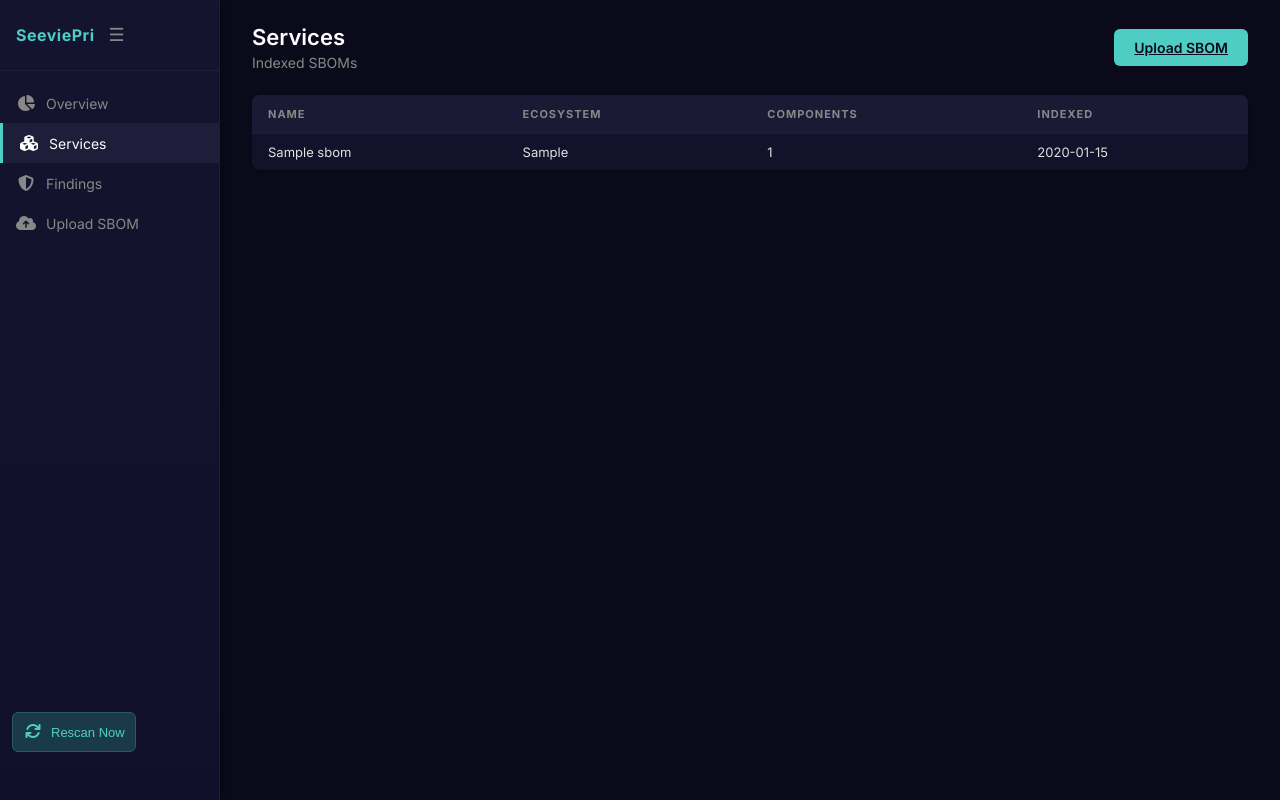
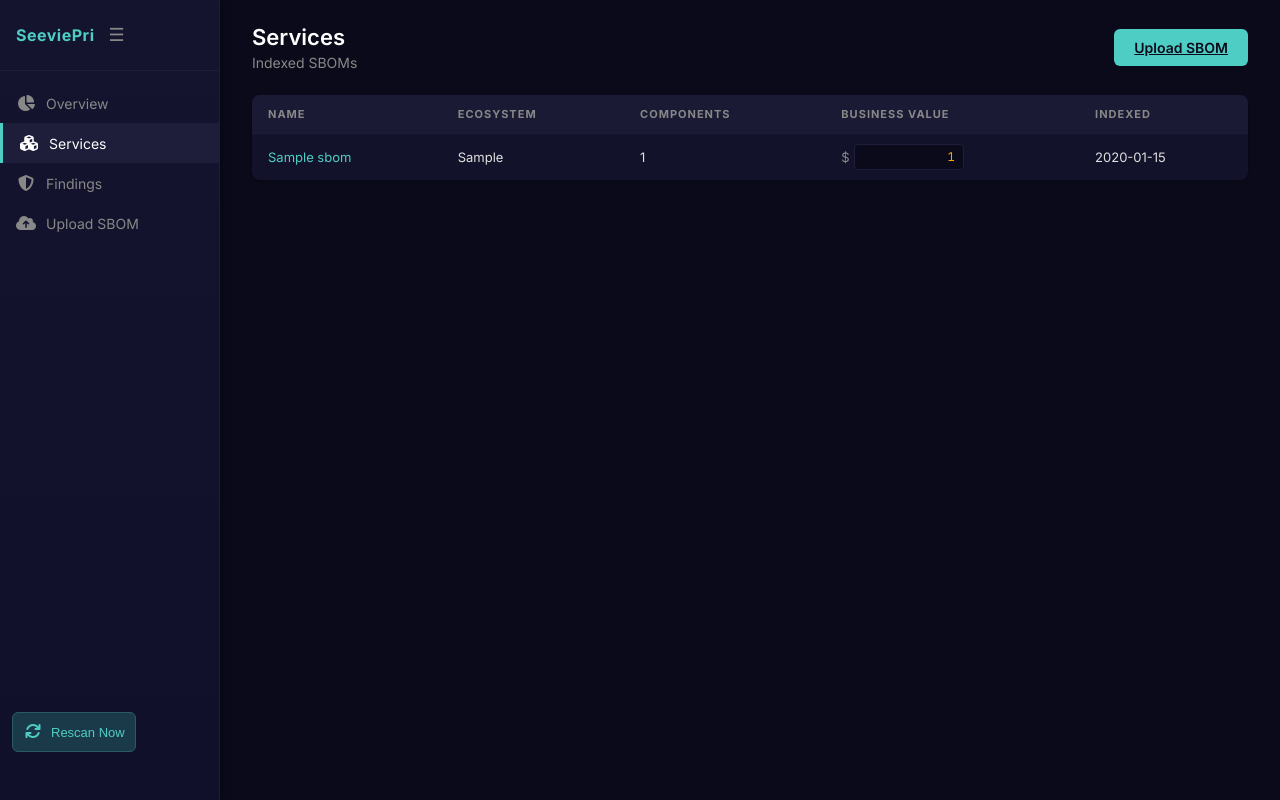
Before and after one commit to heyjerrybecker/seevie-pri, a FastAPI app: page /dashboard/services in a window 1280 px wide. Run offline with FastAPI, Linux system fonts and the light colour scheme; tables that the repository leaves empty hold one stand-in row (values such as "Sample post"); some libraries are stand-ins or nearby versions.

Commit message:
feat: editable business value per service on dashboard
Services page shows inline-editable dollar value per service.
Change the value, it saves immediately (green flash confirms).
Rescan recalculates financial exposure using the updated values.

Co-Authored-By: Claude Opus 4.6 (1M context) <noreply@anthropic.com>

```diff
--- a/src/seevie_pri/db.py
+++ b/src/seevie_pri/db.py
@@ -113,11 +113,20 @@ def store_components(conn: sqlite3.Connection, sbom_id: str,
 def list_sboms(conn: sqlite3.Connection) -> list[dict]:
     rows = conn.execute(
         "SELECT s.id, s.name, s.ecosystem, s.sbom_path, s.indexed_at, "
-        "COUNT(c.id) as component_count "
+        "s.business_value, COUNT(c.id) as component_count "
         "FROM sboms s LEFT JOIN components c ON s.id = c.sbom_id "
         "GROUP BY s.id ORDER BY s.indexed_at DESC"
     ).fetchall()
     return [dict(r) for r in rows]
+
+
+def update_business_value(conn: sqlite3.Connection, sbom_id: str,
+                          business_value: float) -> None:
+    conn.execute(
+        "UPDATE sboms SET business_value = ? WHERE id = ?",
+        (business_value, sbom_id),
+    )
+    conn.commit()
 
 
 def store_findings(conn: sqlite3.Connection, sbom_id: str,
--- a/src/seevie_pri/templates/services.html
+++ b/src/seevie_pri/templates/services.html
@@ -9,15 +9,48 @@
     <a href="/dashboard/upload" class="btn btn-primary">Upload SBOM</a>
 </div>
 <table>
-    <thead><tr><th>Name</th><th>Ecosystem</th><th>Components</th><th>Indexed</th></tr></thead>
+    <thead><tr><th>Name</th><th>Ecosystem</th><th>Components</th><th>Business Value</th><th>Indexed</th></tr></thead>
     <tbody>
     {% for s in sboms %}
-    <tr onclick="location.href='/dashboard/services/{{ s.id }}'">
-        <td>{{ s.name }}</td><td>{{ s.ecosystem }}</td><td>{{ s.component_count }}</td><td>{{ s.indexed_at[:10] }}</td>
+    <tr>
+        <td><a href="/dashboard/services/{{ s.id }}" style="color:#4ecdc4;text-decoration:none;">{{ s.name }}</a></td>
+        <td>{{ s.ecosystem }}</td>
+        <td>{{ s.component_count }}</td>
+        <td onclick="event.stopPropagation();" style="min-width:140px;">
+            <div style="display:flex;align-items:center;gap:4px;">
+                <span style="color:#888;">$</span>
+                <input type="text"
+                       value="{{ '{:,.0f}'.format(s.business_value or 1000000) }}"
+                       data-sbom-id="{{ s.id }}"
+                       onchange="updateBusinessValue(this)"
+                       style="background:#0a0a1a;border:1px solid #1e1e3a;border-radius:4px;padding:4px 8px;color:#ffa502;font-family:'JetBrains Mono',monospace;font-size:12px;width:110px;text-align:right;">
+            </div>
+        </td>
+        <td>{{ s.indexed_at[:10] }}</td>
     </tr>
     {% else %}
-    <tr><td colspan="4" class="empty-state">No services indexed. <a href="/dashboard/upload" style="color:#4ecdc4;">Upload an SBOM</a>.</td></tr>
+    <tr><td colspan="5" class="empty-state">No services indexed. <a href="/dashboard/upload" style="color:#4ecdc4;">Upload an SBOM</a>.</td></tr>
     {% endfor %}
     </tbody>
 </table>
+<script>
+function updateBusinessValue(input) {
+    var raw = input.value.replace(/[,$]/g, '');
+    var value = parseFloat(raw);
+    if (isNaN(value)) return;
+    var sbomId = input.dataset.sbomId;
+    input.style.borderColor = '#ffa502';
+    fetch('/dashboard/_update_business_value', {
+        method: 'POST',
+        headers: {'Content-Type': 'application/json'},
+        body: JSON.stringify({sbom_id: sbomId, business_value: value})
+    }).then(function(r) {
+        if (r.ok) {
+            input.value = value.toLocaleString('en-US', {maximumFractionDigits: 0});
+            input.style.borderColor = '#4ecdc4';
+            setTimeout(function() { input.style.borderColor = '#1e1e3a'; }, 1500);
+        }
+    });
+}
+</script>
 {% endblock %}
```
Also changed, not shown: src/seevie_pri/dashboard.py (+7 -0 lines).
